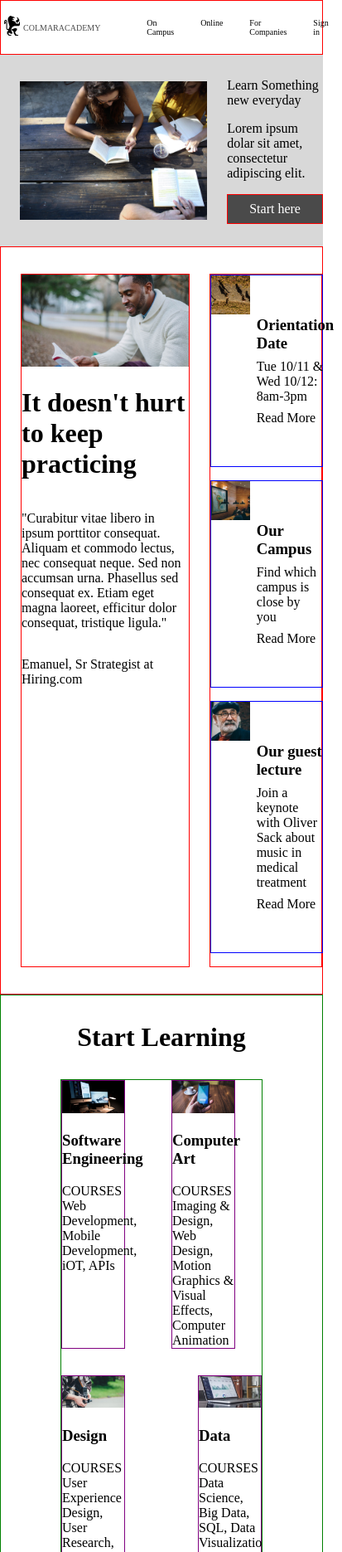
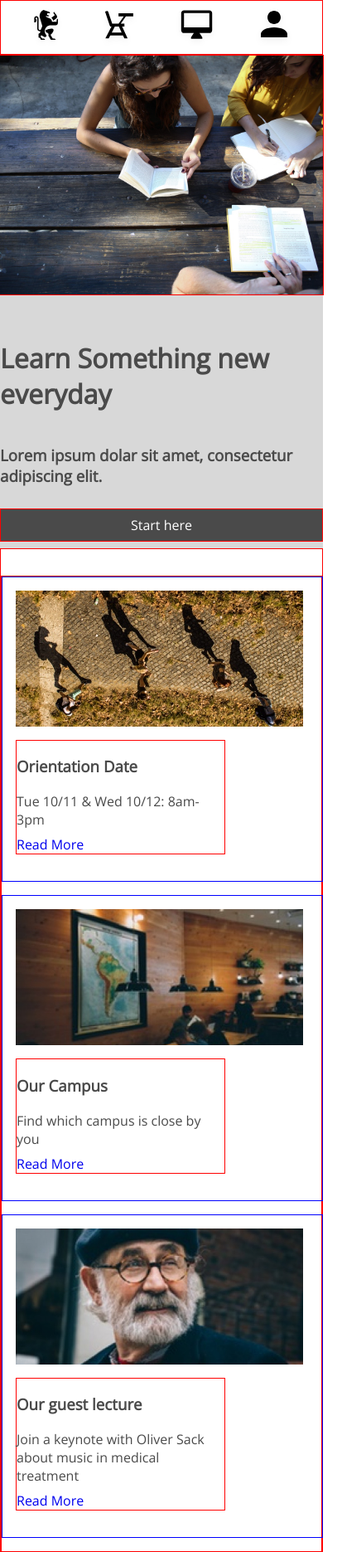
Before and after one commit to NCHOUNLAPANE/ColmarAcademy, a plain HTML site: page index.html in a window 390 px wide. Shown: the top 1871 px of the page at 83% size, 413 px wide, since content can reach past the window. Drawn offline with nearby package versions, Linux system fonts and the light colour scheme.

Commit message:
Final with border

```diff
--- a/index.html
+++ b/index.html
@@ -4,25 +4,31 @@
     <meta charset="utf-8">
     <title>Colmar Academy</title>
     <link href="./resources/css/style.css" type="text/css" rel="stylesheet">
+    <link href="https://fonts.googleapis.com/css?family=Open+Sans" rel="stylesheet">
   </head>
   <body>
 
     <header>
-      <img src="./resources/img/ic-logo.svg" alt="Colmar Logo">
-      <span>COLMAR</span><span>ACADEMY</span>
+      <div class="header_icons_container">
+        <img src="./resources/img/ic-logo.svg" alt="Colmar Icon">
+        <img id="mobile_asset" src="./resources/img/ic-on-campus.svg" alt="Campus Icon">
+        <img id="mobile_asset" src="./resources/img/ic-online.svg" alt="Online Icon">
+        <img id="mobile_asset" src="./resources/img/ic-login.svg" alt="Login Icon">
+      </div>
+      <span><strong>COLMAR</strong>ACADEMY</span>
       <ul>
-        <li>On Campus</li>
-        <li>Online</li>
-        <li>For Companies</li>
-        <li>Sign in</li>
+        <li><a href="#">On Campus</a></li>
+        <li><a href="#">Online</a></li>
+        <li><a href="#">For Companies</a></li>
+        <li><a href="#">Sign in</a></li>
       </ul>
     </header>
 
     <div class="banner_container">
       <img src="./resources/img/banner.jpg" alt="Colmar Banner Image">
       <div class="banner_description">
-        <span>Learn Something new everyday</span>
-        <span>Lorem ipsum dolar sit amet, consectetur adipiscing elit.</span>
+        <h1>Learn Something new everyday</h1>
+        <h3>Lorem ipsum dolar sit amet, consectetur adipiscing elit.</h3>
         <div class="start_button">
           <span>Start here</span>
         </div>
@@ -41,27 +47,30 @@
       </div>
       <div class="main_nav">
         <div class="nav_container">
-          <img src="./resources/img/information-orientation.jpg" alt="Information Orientation Image">
+          <img id="fullsite_asset" src="./resources/img/information-orientation.jpg" alt="Information Orientation Image">
+          <img id="mobile_asset" src="./resources/img/information-orientation-mobile.jpg" alt="Information Orientation Mobile Image">
           <div class="nav_details">
             <h3>Orientation Date</h3>
             <span>Tue 10/11 & Wed 10/12: 8am-3pm</span>
-            <a>Read More</a>
+            <a href="#">Read More</a>
           </div>
         </div>
         <div class="nav_container">
-          <img src="./resources/img/information-campus.jpg" alt="Information Campus Image">
+          <img id="fullsite_asset" src="./resources/img/information-campus.jpg" alt="Information Campus Image">
+          <img id="mobile_asset" src="./resources/img/information-campus-mobile.jpg" alt="Information Campus Image">
           <div class="nav_details">
             <h3>Our Campus</h3>
             <span>Find which campus is close by you</span>
-            <a>Read More</a>
+            <a href="#">Read More</a>
           </div>
         </div>
         <div class="nav_container">
-          <img src="./resources/img/information-guest-lecture.jpg" alt="Information Guest Lecture Image">
+          <img id="fullsite_asset" src="./resources/img/information-guest-lecture.jpg" alt="Information Guest Lecture Image">
+          <img id="mobile_asset" src="./resources/img/information-guest-lecture-mobile.jpg" alt="Information Guest Lecture Image">
           <div class="nav_details">
             <h3>Our guest lecture</h3>
             <span>Join a keynote with Oliver Sack about music in medical treatment</span>
-            <a>Read More</a>
+            <a href="#">Read More</a>
           </div>
         </div>
       </div>
@@ -74,39 +83,51 @@
       <div class="course_container">
         <div class="course_block">
           <img src="./resources/img/course-software.jpg" alt="Software Engineering Image">
+          <div class="course_text">
             <h3>Software Engineering</h3>
-          <span>COURSES</span>
-          <span>Web Development, Mobile Development, iOT, APIs</span>
+            <p>COURSES</p>
+            <p>Web Development, Mobile Development, iOT, APIs</p>
+          </div>
         </div>
         <div class="course_block" id="middle_block">
           <img src="./resources/img/course-computer-art.jpg" alt="Computer Arg Image">
+          <div class="course_text">
             <h3>Computer Art</h3>
-          <span>COURSES</span>
-          <span>Imaging & Design, Web Design, Motion Graphics & Visual Effects, Computer Animation</span>
+            <p>COURSES</p>
+            <p>Imaging & Design, Web Design, Motion Graphics & Visual Effects, Computer Animation</p>
+          </div>
         </div>
         <div class="course_block">
           <img src="./resources/img/course-design.jpg" alt="Design Image">
+          <div class="course_text">
             <h3>Design</h3>
-          <span>COURSES</span>
-          <span>User Experience Design, User Research, Visual Design</span>
+            <p>COURSES</p>
+            <p>User Experience Design, User Research, Visual Design</p>
+          </div>
         </div>
         <div class="course_block">
           <img src="./resources/img/course-data.jpg" alt="Data Image">
+          <div class="course_text">
             <h3>Data</h3>
-          <span>COURSES</span>
-          <span>Data Science, Big Data, SQL, Data Visualization</span>
+            <p>COURSES</p>
+            <p>Data Science, Big Data, SQL, Data Visualization</p>
+          </div>
         </div>
         <div class="course_block" id="middle_block">
           <img src="./resources/img/course-business.jpg" alt="Business Image">
+          <div class="course_text">
             <h3>Business</h3>
-          <span>COURSES</span>
-          <span>Product Developmenet, Business Development, Startup</span>
+            <p>COURSES</p>
+            <p>Product Developmenet, Business Development, Startup</p>
+          </div>
         </div>
         <div class="course_block">
           <img src="./resources/img/course-marketing.jpg" alt="Marketing Image">
+          <div class="course_text">
             <h3>Marketing</h3>
-          <span>COURSES</span>
-          <span>Analytics, Content Marketing, Mobile Marketing</span>
+            <p>COURSES</p>
+            <p>Analytics, Content Marketing, Mobile Marketing</p>
+          </div>
         </div>
       </div>
     </div>
--- a/resources/css/style.css
+++ b/resources/css/style.css
@@ -2,12 +2,34 @@
 /* Universal Styles*/
 
 html {
-
+  color: #4A4A4A;
+  font-family: 'Open Sans', sans-serif;
 }
 
 body {
   margin: 0;
   padding: 0;
+}
+
+a {
+  text-decoration: none;
+}
+
+a:visited {
+  color: #4C3737;
+}
+
+#mobile_asset {
+  display: none;
+}
+
+@media only screen and (max-width: 480px) {
+  #mobile_asset {
+    display: initial;
+  }
+  #fullsite_asset {
+    display: none;
+  }
 }
 
 /* Header Styles*/
@@ -21,8 +43,13 @@ header {
   border: 1px solid red;
 }
 
+header img {
+  margin-left: 24px;
+  height: 48px;
+}
+
 header span {
-  color: #4a4a4a;
+  font-size: 24px;
 }
 
 header ul {
@@ -34,6 +61,19 @@ header ul {
 
 header ul li {
   margin: 0 16px;
+  font-size: 16px;
+}
+
+@media only screen and (max-width: 480px) {
+  header ul, header span {
+    display: none;
+  }
+  .header_icons_container {
+    display: inline-flex;
+    justify-content: space-around;
+    margin-right: 24px;
+    width: 100%;
+  }
 }
 
 /* Banner Styles*/
@@ -70,6 +110,17 @@ header ul li {
 .start_button span {
   padding-top: 8px;
   margin-top: 8px;
+}
+
+@media only screen and (max-width: 480px) {
+  .banner_container {
+    flex-direction: column;
+  }
+  .banner_container img {
+    margin-top: 0px;
+    width: 100%;
+    border: 1px solid red;
+  }
 }
 
 /* Main Styles, Thesis Styles*/
@@ -112,6 +163,7 @@ header ul li {
 .nav_container img, .thesis_nav img {
   height: 33%;
   width: 35%;
+  margin: 16px 0px 16px 16px;
 }
 
 .nav_container .nav_details, .thesis_container .thesis_nav_details {
@@ -122,9 +174,41 @@ header ul li {
   flex-direction: column;
 }
 
-.nav_details h3, .nav_details span, .nav_details a,
- .thesis_nav_details h3, .thesis_nav_details span{
-  margin: 4px 0px;
+.nav_details a {
+  margin-top: 8px;
+}
+
+.course_text {
+  margin: 4px 0px 24px 16px;
+}
+
+.nav_container:hover, .thesis_nav_container:hover {
+  background-color: #d8d8d8;
+}
+
+.nav_container, .thesis_nav_container {
+  transition: background-color .15s ease-in .15s;
+}
+
+@media only screen and (max-width: 480px) {
+  .main_description {
+    display: none;
+  }
+  .main_nav {
+    width: 100%;
+  }
+  .nav_container {
+    flex-direction: column;
+  }
+  .nav_container img {
+    margin: 16px;
+    width: 90%;
+  }
+  .nav_container .nav_details {
+    padding: 0px;
+    margin: 0 0 32px 16px;
+    border: 1px solid red;
+  }
 }
 
 /* Learning Styles*/
@@ -145,12 +229,14 @@ header ul li {
   flex-wrap: wrap;
   justify-content: space-between;
   overflow-x: hidden;
+
 }
 
 .course_block {
   border: 1px solid purple;
   width: 31%;
   margin-bottom: 32px;
+  background-color: white;
 }
 
 .course_block img {
@@ -160,6 +246,40 @@ header ul li {
 
 #middle_block {
   margin: 0px 32px 32px 32px;
+}
+
+.learning_container {
+  background-color: #EAEBEC;
+}
+
+@media only screen and (max-width: 480px) {
+  .course_block img, .course_block span {
+    display: none;
+  }
+  .course_container {
+    flex-direction: column;
+  }
+
+  .learning_header h1{
+    margin: 32px 0px 8px 0px;
+  }
+
+  .course_container {
+    margin: 0 16px 24px 16px;
+    width: 92%;
+  }
+
+  .course_block {
+    margin: 8px 0px 8px 0px;
+    width: 100%;
+    background-color: #d8d8d8;
+  }
+  #middle_block {
+    margin: 0px;
+  }
+  .course_block h3 {
+    padding: 16px 0px 24px 16px;
+  }
 }
 
 /* Thesis Styles*/
@@ -173,6 +293,24 @@ header ul li {
   margin: 16px 0px;
   border: 1px solid blue;
   width: 100%;
+}
+
+@media only screen and (max-width: 480px) {
+  .thesis_nav, .thesis_text {
+    display: none;
+  }
+
+  .thesis_header h1 {
+    margin: 16px 0px 16px 0px;
+  }
+
+  .thesis_description {
+    width: 100%;
+    margin: 0px 0px;
+  }
+  .thesis_nav_container {
+    margin: 0px 0px 24px 0px;
+  }
 }
 
 /* Footer Styles*/
@@ -190,8 +328,16 @@ footer {
   margin-right: 16px;
 }
 
-/* Mobile Styles*/
+@media only screen and (max-width: 480px) {
+  .footer_links {
+    display: none;
+  }
 
-@media only screen and (max-width: 600px) {
+  footer {
+    margin: 16px 0px 16px 0px;
+    padding: 0px 0px 0px 0px;
+  }
 
 }
+
+/* Mobile Styles*/
```
Lines whose indentation alone changed are shown as unchanged.
